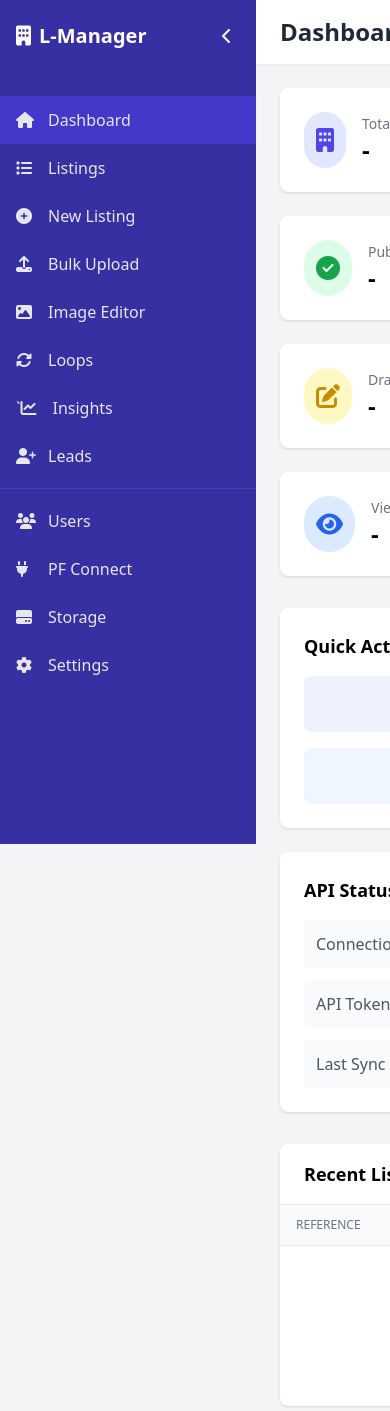
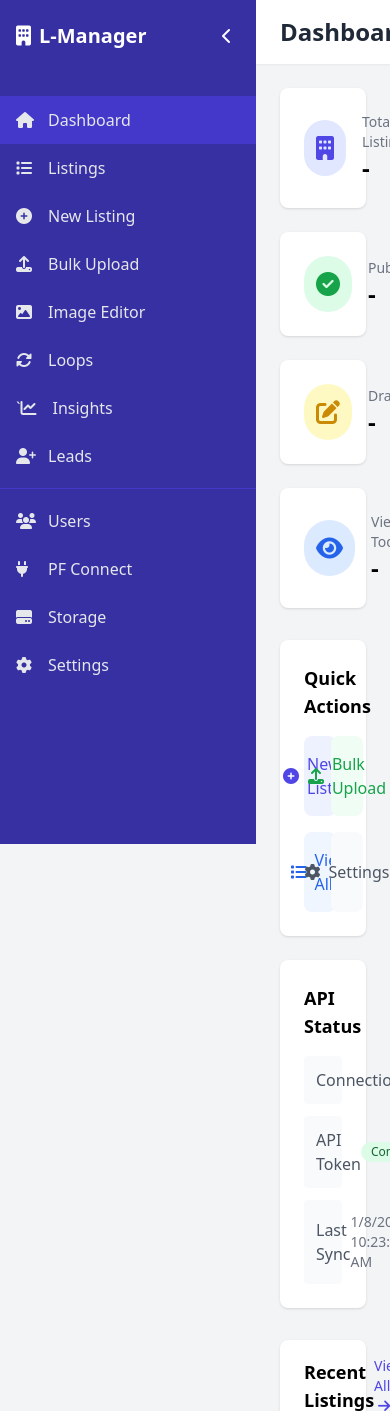
Before and after one commit to Yazan327/L-manager, a Flask app: page / in a window 390 px wide; the page is wider, and only the part inside the window is pictured. Shown: the top 1411 px of that part. Run offline with Flask 3, Linux system fonts and the light colour scheme; the visitor is signed in with stand-in values (Sample User, id 1); some libraries are stand-ins or nearby versions.

Commit message:
Fix: prevent horizontal scroll from extending header section
- Add overflow-x-hidden to body, main, and content container
- Add max-w-full constraints to prevent content overflow
- Fix header buttons wrapping and alignment

```diff
--- a/src/dashboard/templates/base.html
+++ b/src/dashboard/templates/base.html
@@ -11,8 +11,8 @@
     </style>
     {% block head_scripts %}{% endblock %}
 </head>
-<body class="bg-gray-100 min-h-screen">
-    <div x-data="{ sidebarOpen: true, userMenuOpen: false }" class="flex">
+<body class="bg-gray-100 min-h-screen overflow-x-hidden">
+    <div x-data="{ sidebarOpen: true, userMenuOpen: false }" class="flex overflow-x-hidden">
         <!-- Sidebar -->
         <aside :class="sidebarOpen ? 'w-64' : 'w-20'" class="bg-indigo-800 min-h-screen transition-all duration-300 fixed">
             <div class="p-4">
@@ -90,7 +90,7 @@
         </aside>
 
         <!-- Main Content -->
-        <main :class="sidebarOpen ? 'ml-64' : 'ml-20'" class="flex-1 transition-all duration-300">
+        <main :class="sidebarOpen ? 'ml-64' : 'ml-20'" class="flex-1 transition-all duration-300 overflow-x-hidden max-w-full">
             <!-- Top Bar -->
             <header class="bg-white shadow-sm px-6 py-4">
                 <div class="flex items-center justify-between">
@@ -159,7 +159,7 @@
             {% endwith %}
 
             <!-- Page Content -->
-            <div class="p-6 overflow-x-hidden">
+            <div class="p-6 overflow-x-hidden max-w-full">
                 {% block content %}{% endblock %}
             </div>
         </main>
```
Also changed, not shown: src/dashboard/templates/leads.html (+5 -5 lines).
